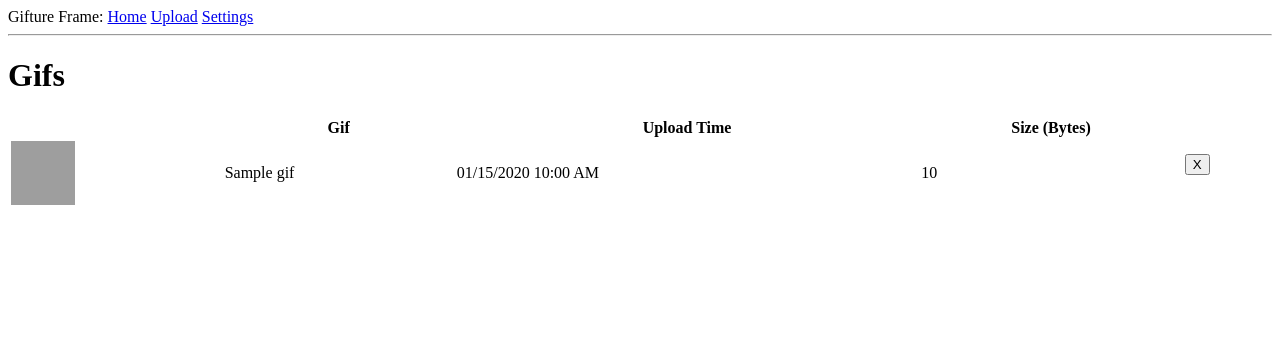
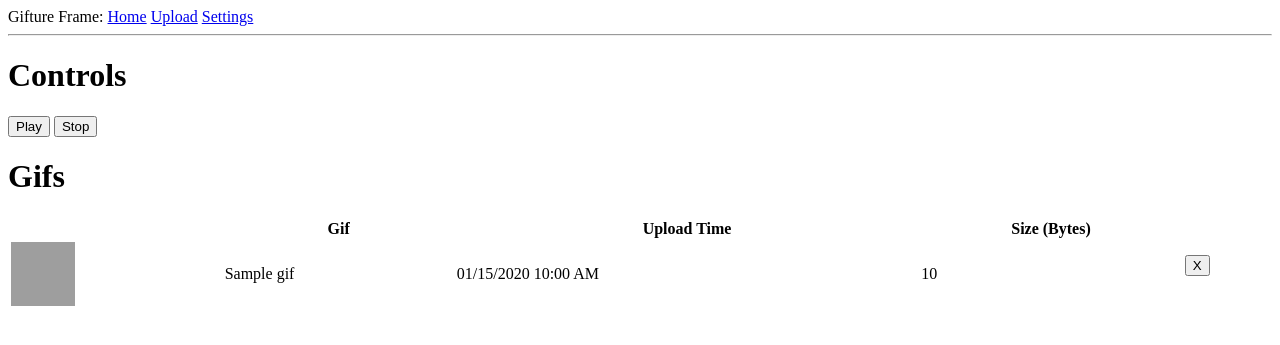
Before and after one commit to Furao/gifture-frame, a Flask app: page / in a window 1280 px wide. Shown: the top 345 px of the page. Run offline with Flask 2, Linux system fonts and the light colour scheme; tables that the repository leaves empty hold one stand-in row (values such as "Sample post"); some libraries are stand-ins or nearby versions; grey boxes are pictures that could not be loaded.

Commit message:
Add start and stop buttons

```diff
--- a/app/forms.py
+++ b/app/forms.py
@@ -19,3 +19,7 @@ class SettingsForm(FlaskForm):
     play_length = DecimalField('Gif Play Length')
     shuffle = BooleanField('Shuffle')
     submit = SubmitField('Apply')
+
+class ControlsForm(FlaskForm):
+    play = SubmitField('Play')
+    stop = SubmitField('Stop')
--- a/app/routes.py
+++ b/app/routes.py
@@ -2,14 +2,20 @@ import os
 from app import app, db
 from flask import render_template, request, redirect, url_for, flash
 from werkzeug.utils import secure_filename
-from app.forms import GifForm, SettingsForm
+from app.forms import GifForm, SettingsForm, ControlsForm
 from app.models import Gif, Settings
 
-@app.route('/')
-@app.route('/index')
+@app.route('/', methods=['GET', 'POST'])
+@app.route('/index', methods=['GET', 'POST'])
 def index():
+    form = ControlsForm()
+    if form.validate_on_submit():
+        if form.play.data:
+            print("Play")
+        elif form.stop.data:
+            print("Stop")
     gifs = Gif.query.order_by(Gif.name).all()
-    return render_template('index.html', gifs=gifs)
+    return render_template('index.html', gifs=gifs, form=form)
 
 @app.route('/upload', methods=['GET', 'POST'])
 def upload():
--- a/app/templates/index.html
+++ b/app/templates/index.html
@@ -1,6 +1,11 @@
 {% extends "base.html" %}
 
 {% block content %}
+    <h1>Controls</h1>
+    <form method="POST" enctype="multipart/form-data">
+      {{ form.hidden_tag() }}
+      {{form.play}} {{form.stop}}
+    </form>
     <h1>Gifs</h1>
     <table style="width:100%">
     <tr>
```
